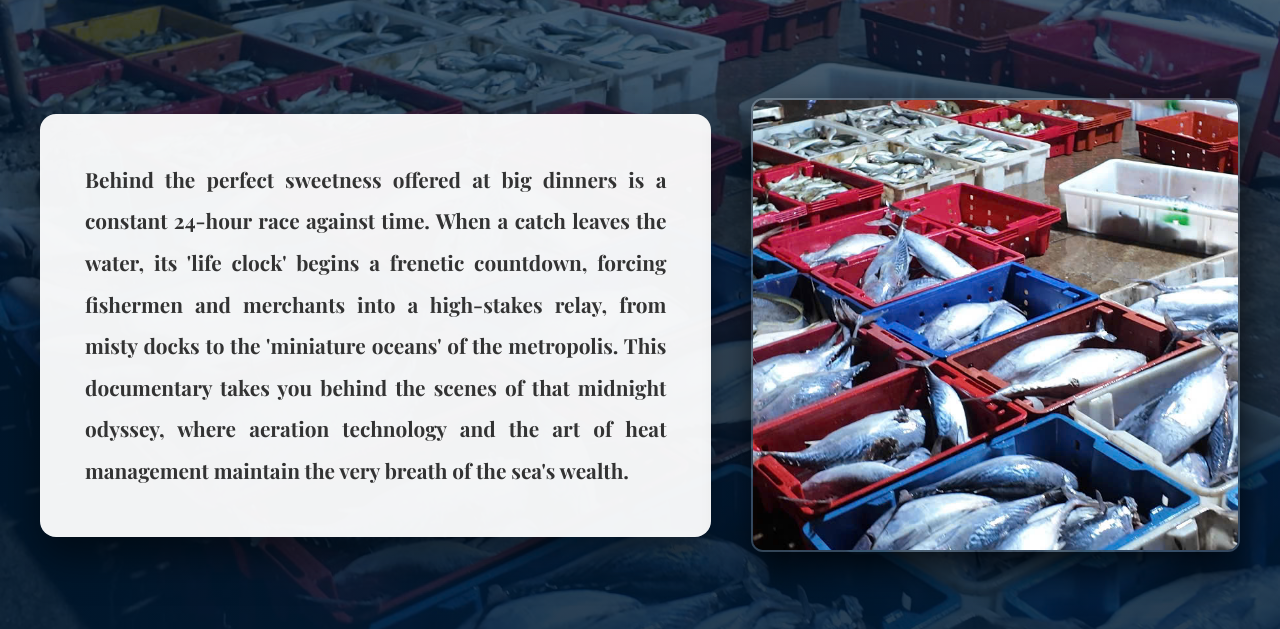
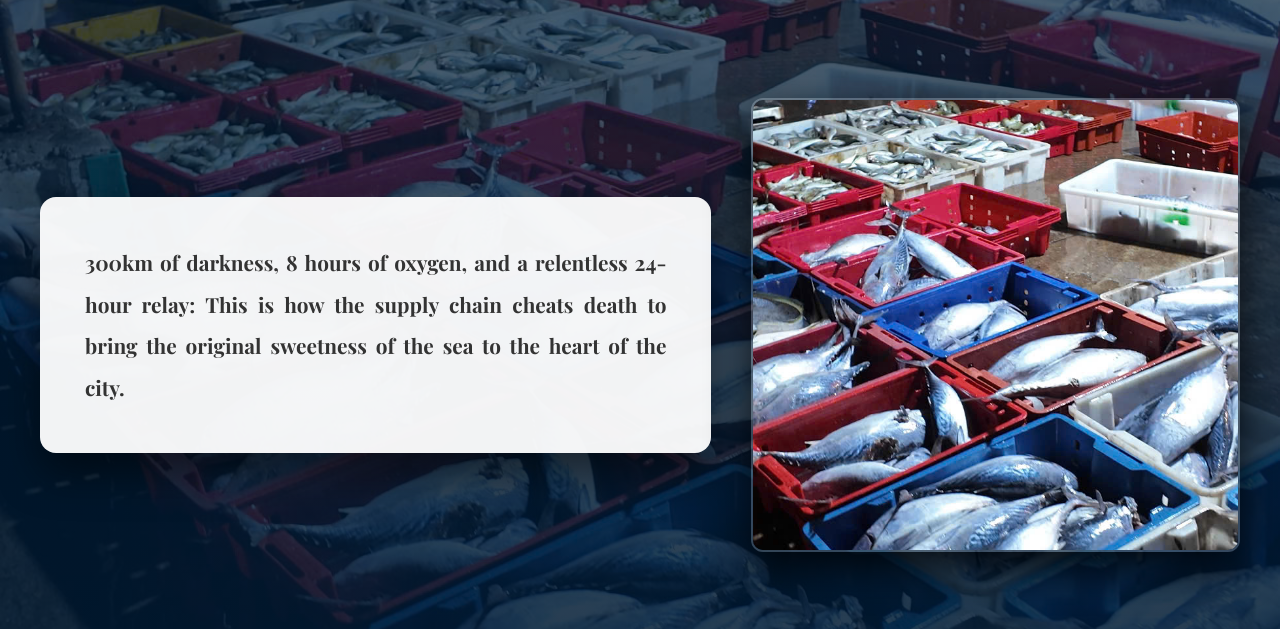
Before and after one commit to anhnguyenchien1233-arch/bien_haisan, a website: page sea_seafood.html in a window 1280 px wide. Shown: the part 1563-2192 px from the top of the page. Drawn offline with nearby package versions, Linux system fonts and the light colour scheme; a web font is replaced by a local one.

Commit message:
Update sea_seafood.html

```diff
--- a/sea_seafood.html
+++ b/sea_seafood.html
@@ -171,9 +171,8 @@
         <div class="reveal-fade" style="flex: 1.2; min-width: 350px; background-color: rgba(255, 255, 255, 0.95); padding: 45px; border-radius: 16px; box-shadow: 0 20px 40px rgba(0,0,0,0.5); box-sizing: border-box;">
 
             <p style="font-size: 1.3rem; line-height: 2; color: #333333; margin: 0; text-align: justify; font-weight: bold; font-family: 'Playfair Display', serif;">
-Behind the perfect sweetness offered at big dinners is a constant 24-hour race against time. When a catch leaves the water, its 'life clock' begins a frenetic countdown, forcing fishermen and merchants into a high-stakes relay,
-from misty docks to the 'miniature oceans' of the metropolis. This documentary takes you behind the scenes of that midnight odyssey, where aeration
- technology and the art of heat management maintain the very breath of the sea's wealth.
+300km of darkness, 8 hours of oxygen, and a relentless 24-hour relay: This is how the supply chain cheats death to bring the
+original sweetness of the sea to the heart of the city.
             </p>
 
         </div>
```
